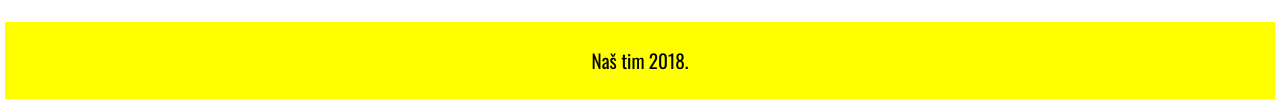
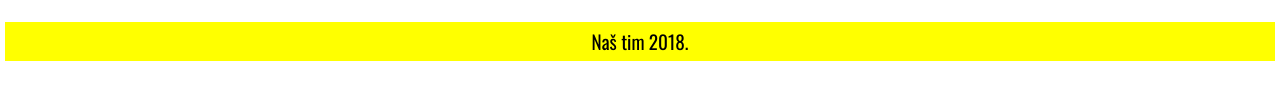
Before and after one commit to tim-pekara/tim-pekara, a plain HTML site: page index.html in a window 1280 px wide. Shown: the part 2215-2316 px from the top of the page. After the commit the page ends 2281 px from the top, so only its background shows below. Drawn offline with nearby package versions, Linux system fonts and the light colour scheme.

Commit message:
Update index.html

```diff
--- a/index.html
+++ b/index.html
@@ -91,7 +91,7 @@
     </div>
 
     <footer>
-        <p>Naš tim 2018.</p>
+        Naš tim 2018.
     </footer>
 
 
```
